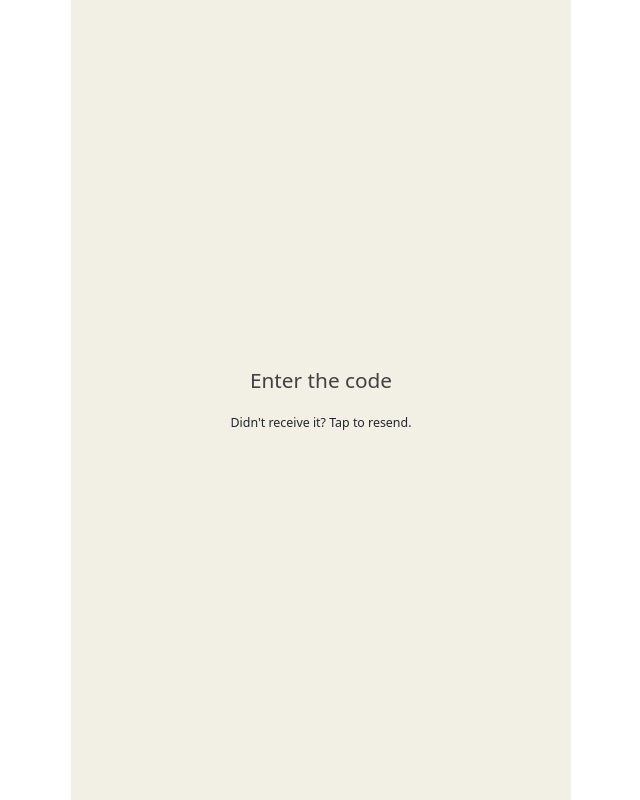
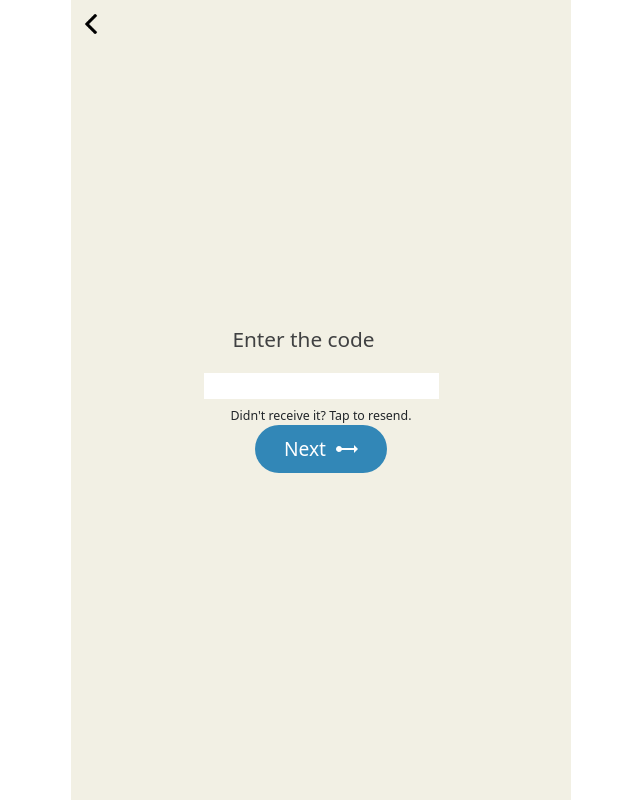
Before and after one commit to m-eminozdogan/clubhouseClone, a React (Create React App) app: page /code_confirm in a window 1280 px wide. Shown: the whole page, without its empty margins (319-959 px from the left). Built offline with nearby package versions, Linux system fonts and the light colour scheme.

Commit message:
added allow_notification page

```diff
--- a/package.json
+++ b/package.json
@@ -7,6 +7,7 @@
     "@testing-library/react": "^12.1.2",
     "@testing-library/user-event": "^13.5.0",
     "bootstrap": "^5.1.3",
+    "eslint-config-react-app": "^7.0.0",
     "react": "^17.0.2",
     "react-dom": "^17.0.2",
     "react-phone-number-input": "^3.1.44",
--- a/src/App.css
+++ b/src/App.css
@@ -18,6 +18,9 @@ button {
 a {
   text-decoration:none !important;
 }
+a:hover{
+  text-decoration:none;
+}
 .primaryBtn{
   background-color:var(--btnBgColor);
   color:white;
--- a/src/App.js
+++ b/src/App.js
@@ -4,6 +4,7 @@ import Welcome from './pages/Welcome';
 import { BrowserRouter,Routes, Route } from 'react-router-dom'
 import PhoneConfirmation from './pages/PhoneConfirmation';
 import CodeConfirm from './pages/CodeConfirm';
+import AllowNotification from './pages/AllowNotification';
 
 function App() {
   return (
@@ -14,6 +15,8 @@ function App() {
             <Route path='/' element={<Welcome/>} />
             <Route path='/invite' element={<PhoneConfirmation/>} />
             <Route path='/code_confirm' element={<CodeConfirm/>} />
+            <Route path='/allow_notification' element={<AllowNotification/>} />
+
           </Routes>
         </PlanLayout>
       </div>
--- /dev/null
+++ b/src/pages/AllowNotification.js
@@ -0,0 +1,14 @@
+import React from 'react'
+import style from '../style/phoneConfirm.module.css'
+function AllowNotification() {
+
+    return (
+        <div className={style.phoneConfirmContainer}>
+                <div className='text-center' >
+                    <h1 className='mb-4'>Last, important step!</h1>
+                    <h1 className='mb-3'>Enable notifications to know when people are talking </h1>
+                </div>
+        </div>
+    )
+}
+export default AllowNotification
--- a/src/pages/CodeConfirm.js
+++ b/src/pages/CodeConfirm.js
@@ -4,10 +4,17 @@ import { Link } from 'react-router-dom'
 function CodeConfirm() {
     return (
         <div className={style.phoneConfirmContainer} >
+            <Link to='/get_username' className={style.backBtn}>
+                <img alt='#' src='/images/arrow.png' />
+            </Link>
             <div className='text-center'>
                 <h1 style={{width:'100%',maxWidth:'200px',marginBottom:'1em'}}>Enter the code</h1>
+                <input type='text' style={{width:'100%',border:'none',textAlign:'center',outline:'none'}} />
                 <p className='mt-2'>Didn't receive it? <span>Tap to resend.</span></p>
             </div>
+            <Link to='/allow_notification' className='primaryBtn d-flex align-items-center' >
+                Next &nbsp;<img alt='#' src='/images/nextArrowIcon.svg' className='ml-1' />
+            </Link>
         </div>
     )
 }
--- a/src/pages/PhoneConfirmation.js
+++ b/src/pages/PhoneConfirmation.js
@@ -17,7 +17,7 @@ function PhoneConfirmation() {
                 Thanks!
             </p>
             <Link to='/code_confirm' className='primaryBtn d-flex align-items-center' >
-                Next <img alt='#' src='/images/nextArrowIcon.svg' className='ml-1' />
+                Next &nbsp;<img alt='#' src='/images/nextArrowIcon.svg' className='ml-1' />
             </Link>
         </div>
     )
```
Also changed, not shown: public/images/handIcon.svg (added), 1 other file (tests, documents, lock files or other folders).
